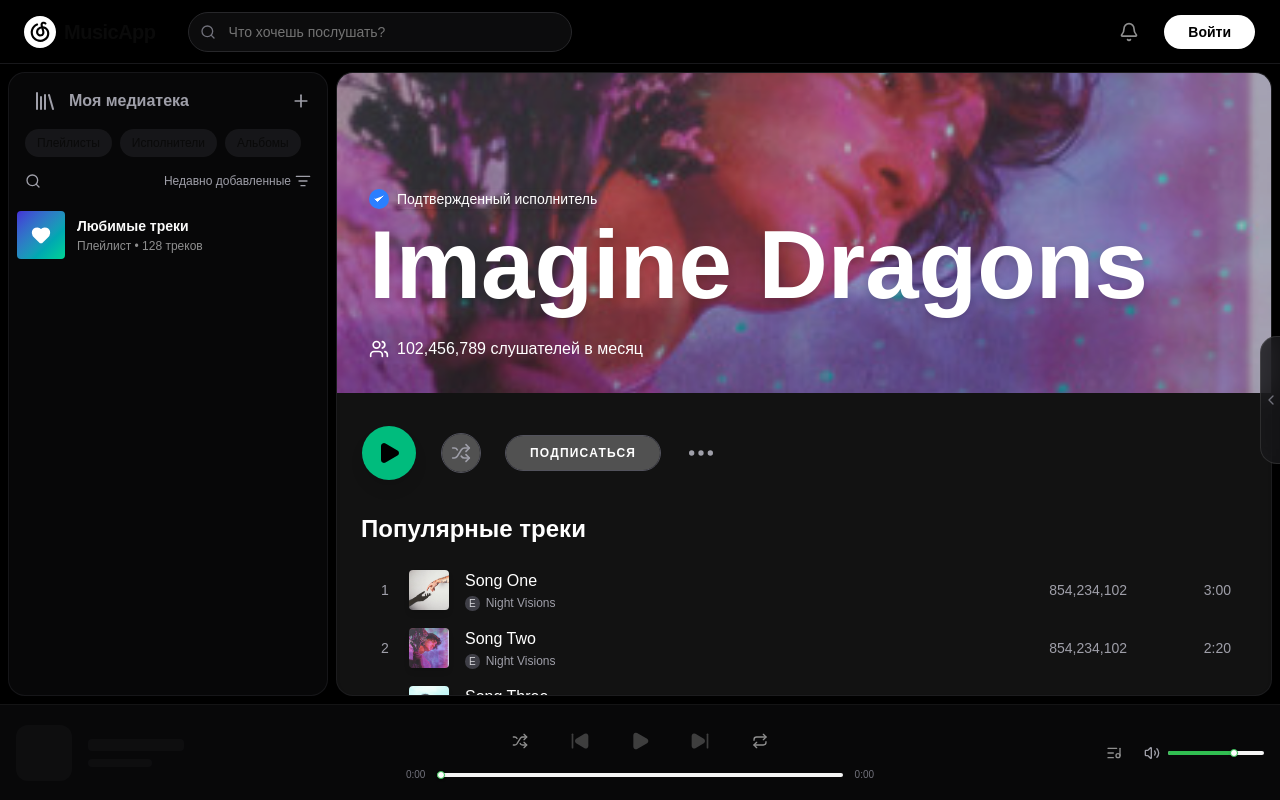
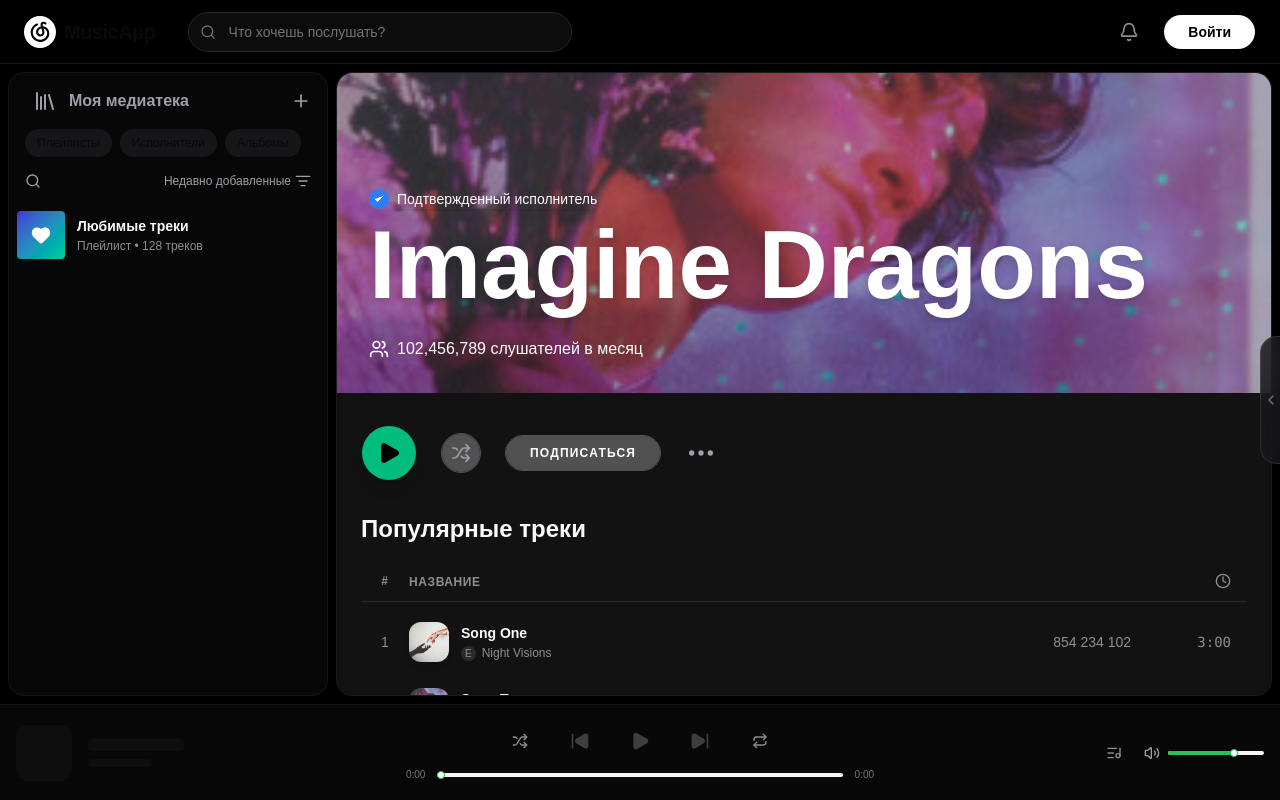
Before and after one commit to forinov22/Soundwave, a React (Vite) app in the folder soundwave.client/: page /artist/1 in a window 1280 px wide. Built offline with nearby package versions, Linux system fonts and the light colour scheme; no server answers.

Commit message:
added TrackTable.tsx

```diff
--- a/soundwave.client/src/pages/Home/components/PageLayout/AlbumDetailsPage.tsx
+++ b/soundwave.client/src/pages/Home/components/PageLayout/AlbumDetailsPage.tsx
@@ -12,11 +12,14 @@
 import { Button } from "@/components/ui/button";
 import type { Album } from "@/features/music/types";
 import { useMusic } from "@/features/music/lib/useMusic";
+import { usePlayerPlayback } from "@/features/player/lib/usePlayerPlayback";
 import { formatDuration } from "@/shared/lib/formatDuration";
 import { ActionIcon } from "@/shared/ui/ActionIcon";
+import { Typography } from "@/shared/ui/Typography";
+import { TrackTable } from "@/shared/ui/TrackTable";
+import { TrackRow } from "@/shared/ui/TrackRow";
 
 import type { LayoutOutletContext } from "../../MainLayout";
-import { usePlayerPlayback } from "@/features/player/lib/usePlayerPlayback";
 
 function AlbumDetailsPage() {
   const { setGradientBgColor } = useOutletContext<LayoutOutletContext>();
@@ -127,51 +130,48 @@
       </div>
 
       {/* Tracks Table */}
-      <div className="w-full">
-        <div className="grid grid-cols-[16px_4fr_3fr_1fr] gap-4 border-b border-zinc-800 px-4 py-2 text-xs font-bold tracking-wider text-zinc-400 uppercase">
-          <span>#</span>
-          <span>Название</span>
-          <span className="hidden md:block">Альбом</span>
-          <span className="flex justify-end">
-            <Clock className="size-4" />
-          </span>
-        </div>
-
-        <div className="mt-2 space-y-1">
-          {album.tracks.map((track, idx) => (
-            <div
-              key={track.id}
-              onClick={() => playAlbum(album.tracks, idx)}
-              className="group grid cursor-pointer grid-cols-[16px_4fr_3fr_1fr] items-center gap-4 rounded-lg px-4 py-3 transition-colors hover:bg-zinc-800/40"
-            >
-              <span className="text-sm text-zinc-500 group-hover:text-emerald-500">
-                {idx + 1}
-              </span>
-              <div className="flex items-center gap-3">
-                <img
-                  src={track.imageUrl}
-                  alt={track.title}
-                  className="size-10 rounded shadow-md"
-                />
-                <div>
-                  <div className="max-w-50 truncate font-medium text-white md:max-w-md">
-                    {track.title}
-                  </div>
-                  <div className="text-xs text-zinc-400 underline-offset-2 group-hover:text-zinc-300 hover:underline">
-                    {track.artistName}
-                  </div>
-                </div>
-              </div>
-              <span className="hidden text-sm text-zinc-400 md:block">
+      <TrackTable
+        data={album.tracks}
+        getKey={(t) => t.id}
+        onRowClick={(_, idx) => playAlbum(album.tracks, idx)}
+        columns={[
+          {
+            key: "track",
+            header: "Название",
+            width: "4fr",
+            render: (track) => (
+              <TrackRow
+                image={track.imageUrl}
+                title={track.title}
+                subtitle={track.artistName}
+                size="sm"
+              />
+            ),
+          },
+          {
+            key: "album",
+            header: "Альбом",
+            width: "3fr",
+            hideOnMobile: true,
+            render: () => (
+              <Typography variant="subtitle" size="sm">
                 {album.title}
-              </span>
-              <span className="flex justify-end text-sm text-zinc-400">
+              </Typography>
+            ),
+          },
+          {
+            key: "duration",
+            header: <Clock className="size-4" />,
+            width: "auto",
+            align: "right",
+            render: (track) => (
+              <Typography variant="subtitle" size="sm">
                 {formatDuration(track.durationSeconds)}
-              </span>
-            </div>
-          ))}
-        </div>
-      </div>
+              </Typography>
+            ),
+          },
+        ]}
+      />
     </div>
   );
 }
--- a/soundwave.client/src/pages/Home/components/PageLayout/ArtistDetailsPage.tsx
+++ b/soundwave.client/src/pages/Home/components/PageLayout/ArtistDetailsPage.tsx
@@ -7,12 +7,17 @@
   Users,
   Check,
   Plus,
+  Clock,
 } from "lucide-react";
 
+import { songsData, albumsData } from "@/assets/assets"; // Предположим, путь такой
+import { cn } from "@/lib/utils";
 import { Button } from "@/components/ui/button";
 import { MediaCard } from "@/shared/ui/MediaCard";
-import { songsData, albumsData } from "@/assets/assets"; // Предположим, путь такой
-import { cn } from "@/lib/utils";
+import { ActionIcon } from "@/shared/ui/ActionIcon";
+import { Typography } from "@/shared/ui/Typography";
+import { TrackRow } from "@/shared/ui/TrackRow";
+import { TrackTable } from "@/shared/ui/TrackTable";
 
 import type { LayoutOutletContext } from "../../MainLayout";
 
@@ -100,45 +105,74 @@
 
       {/* 3. Популярные треки */}
       <section className="mb-10">
-        <h2 className="mb-4 text-2xl font-bold text-white">Популярные треки</h2>
-        <div className="w-full">
-          {songsData.slice(0, 5).map((track, idx) => (
-            <div
-              key={track.id}
-              className="group grid cursor-pointer grid-cols-[16px_auto_1fr_auto_auto] items-center gap-4 rounded-lg px-4 py-2 text-zinc-400 transition-colors hover:bg-white/10"
-            >
-              <span className="flex w-4 justify-center text-sm">
-                <span className="group-hover:hidden">{idx + 1}</span>
-                <Play className="hidden size-3 fill-current text-white group-hover:block" />
-              </span>
-              <img
-                src={track.image}
-                className="size-10 rounded shadow-md"
-                alt=""
-              />
-              <div className="flex min-w-0 flex-col">
-                <span className="truncate font-medium text-white">
-                  {track.name}
-                </span>
-                <div className="mt-0.5 flex items-center gap-1.5">
-                  <span className="rounded-sm bg-zinc-700 px-1 text-[10px] text-zinc-300">
-                    E
-                  </span>
-                  <span className="truncate text-xs">Night Visions</span>
-                </div>
-              </div>
-              <span className="hidden text-sm md:block">854,234,102</span>
-              <div className="flex items-center gap-4">
-                <div className="flex w-8 justify-center">
-                  <Plus className="size-4 opacity-0 transition-opacity group-hover:opacity-100 hover:text-white" />
-                </div>
-                <span className="w-10 text-right text-sm">
+        <h2 className="mb-4 text-2xl font-bold text-text-primary">
+          Популярные треки
+        </h2>
+        <TrackTable
+          data={songsData.slice(0, 5)}
+          getKey={(t) => t.id}
+          onRowClick={() => {}}
+          columns={[
+            {
+              key: "track",
+              header: "Название",
+              width: "1fr",
+              render: (track) => (
+                <TrackRow
+                  image={track.image}
+                  title={track.name}
+                  subtitle="Night Visions"
+                  size="sm"
+                  subtitlePrefix={
+                    <span className="shrink-0 rounded-sm bg-white/10 px-1 text-[10px] text-text-secondary">
+                      E
+                    </span>
+                  }
+                />
+              ),
+            },
+            {
+              key: "plays",
+              // Нет header — над этой колонкой пусто
+              width: "auto",
+              hideOnMobile: true,
+              render: () => (
+                <Typography variant="subtitle" size="sm">
+                  854 234 102
+                </Typography>
+              ),
+            },
+            {
+              key: "actions",
+              width: "auto",
+              align: "right",
+              // Нет header — над плюсиком пусто
+              render: () => (
+                <ActionIcon
+                  icon={<Plus className="size-4" />}
+                  size="sm"
+                  label="Добавить"
+                  className="opacity-0 group-hover:opacity-100"
+                />
+              ),
+            },
+            {
+              key: "duration",
+              header: <Clock className="size-4" />,
+              width: "auto",
+              align: "right",
+              render: (track) => (
+                <Typography
+                  variant="subtitle"
+                  size="sm"
+                  className="w-10 text-right font-mono"
+                >
                   {track.duration}
-                </span>
-              </div>
-            </div>
-          ))}
-        </div>
+                </Typography>
+              ),
+            },
+          ]}
+        />
       </section>
 
       {/* 4. Секция Музыка с фильтрами */}
--- a/soundwave.client/src/pages/Home/components/PageLayout/ArtistDiscographyPage.tsx
+++ b/soundwave.client/src/pages/Home/components/PageLayout/ArtistDiscographyPage.tsx
@@ -9,7 +9,7 @@
   Heart,
   Plus,
   Clock,
-  MoreHorizontal
+  MoreHorizontal,
 } from "lucide-react";
 
 import { Button } from "@/components/ui/button";
@@ -22,84 +22,112 @@
 import { assets, songsData, albumsData } from "@/assets/assets";
 import { formatDuration } from "@/shared/lib/formatDuration";
 import { cn } from "@/lib/utils";
+import { Typography } from "@/shared/ui/Typography";
+import { ActionIcon } from "@/shared/ui/ActionIcon";
+import { TrackRow } from "@/shared/ui/TrackRow";
+import { TrackTable } from "@/shared/ui/TrackTable";
 
 // Суб-компонент для одного релиза в списке
-const ReleaseSection = ({ album, tracks }: { album: any, tracks: any[] }) => {
+const ReleaseSection = ({ album, tracks }: { album: any; tracks: any[] }) => {
   return (
-    <div className="mb-12 group/release">
+    <div className="group/release mb-12">
       {/* Шапка релиза */}
-      <div className="flex gap-6 mb-6">
-        <div className="relative size-36 md:size-44 flex-shrink-0 shadow-2xl">
-          <img src={album.image} alt={album.name} className="w-full h-full object-cover rounded-md" />
-          <div className="absolute inset-0 bg-black/20 opacity-0 group-hover/release:opacity-100 transition-opacity flex items-center justify-center">
-             <Button size="icon" className="size-12 rounded-full bg-emerald-500 text-black hover:scale-105 transition-transform">
-                <Play className="fill-current" />
-             </Button>
+      <div className="mb-6 flex gap-6">
+        <div className="relative size-36 flex-shrink-0 shadow-2xl md:size-44">
+          <img
+            src={album.image}
+            alt={album.name}
+            className="h-full w-full rounded-md object-cover"
+          />
+          <div className="absolute inset-0 flex items-center justify-center bg-black/20 opacity-0 transition-opacity group-hover/release:opacity-100">
+            <Button
+              size="icon"
+              className="size-12 rounded-full bg-emerald-500 text-black transition-transform hover:scale-105"
+            >
+              <Play className="fill-current" />
+            </Button>
           </div>
         </div>
 
         <div className="flex flex-col justify-end py-2">
-          <h2 className="text-2xl md:text-3xl font-bold text-white mb-2 hover:underline cursor-pointer">
+          <h2 className="mb-2 cursor-pointer text-2xl font-bold text-white hover:underline md:text-3xl">
             {album.name}
           </h2>
           <div className="flex items-center gap-1.5 text-sm font-medium text-zinc-400">
-            <span className="capitalize">{album.id % 2 === 0 ? "Альбом" : "Сингл"}</span>
+            <span className="capitalize">
+              {album.id % 2 === 0 ? "Альбом" : "Сингл"}
+            </span>
             <span>•</span>
             <span>2024</span>
             <span>•</span>
             <span>{tracks.length} треков</span>
           </div>
 
-          <div className="flex items-center gap-4 mt-6">
-             <Button size="icon" variant="ghost" className="rounded-full text-zinc-400 hover:text-white border border-zinc-800">
-               <Heart className="size-5" />
-             </Button>
-             <MoreHorizontal className="text-zinc-400 hover:text-white cursor-pointer" />
+          <div className="mt-6 flex items-center gap-4">
+            <Button
+              size="icon"
+              variant="ghost"
+              className="rounded-full border border-zinc-800 text-zinc-400 hover:text-white"
+            >
+              <Heart className="size-5" />
+            </Button>
+            <MoreHorizontal className="cursor-pointer text-zinc-400 hover:text-white" />
           </div>
         </div>
       </div>
 
       {/* Таблица треков этого релиза */}
-      <div className="w-full">
-        <div className="grid grid-cols-[16px_1fr_auto_auto] gap-4 px-4 py-2 border-b border-white/5 text-zinc-400 text-xs font-bold uppercase tracking-wider">
-          <span>#</span>
-          <span>Название</span>
-          <div className=""></div>
-          <div className="flex justify-center"><Clock className="size-4" /></div>
-        </div>
-
-        <div className="mt-2">
-          {tracks.map((track, idx) => (
-            <div
-              key={track.id}
-              className="grid grid-cols-[16px_1fr_auto_auto] gap-4 px-4 py-3 rounded-md hover:bg-white/5 group items-center transition-colors"
-            >
-              <div className="text-zinc-500 text-sm flex justify-center">
-                <span className="group-hover:hidden">{idx + 1}</span>
-                <Play className="size-3 hidden group-hover:block fill-current text-white" />
-              </div>
-
-              <div className="flex flex-col min-w-0">
-                <span className="text-white font-medium truncate">{track.name}</span>
-                <Link
-                  to={`/artist/1`}
-                  className="text-xs text-zinc-400 hover:underline hover:text-white transition-colors w-fit"
+      <TrackTable
+        data={tracks}
+        getKey={(t) => t.id}
+        onRowClick={() => {}}
+        columns={[
+          {
+            key: "track",
+            header: "Название",
+            width: "1fr",
+            render: (track) => (
+              <div className="flex min-w-0 flex-col">
+                <Typography variant="title" size="sm" truncate>
+                  {track.name}
+                </Typography>
+                <Typography
+                  variant="subtitle"
+                  size="xs"
+                  underlineOnHover
+                  onClick={() => {}}
                 >
                   Исполнитель
-                </Link>
+                </Typography>
               </div>
-
-              <div className="flex justify-end px-4">
-                <Plus className="size-4 text-zinc-500 opacity-0 group-hover:opacity-100 hover:text-white transition-all cursor-pointer" />
-              </div>
-
-              <div className="text-zinc-400 text-sm font-mono">
+            ),
+          },
+          {
+            key: "add",
+            width: "auto",
+            align: "right",
+            render: () => (
+              <ActionIcon
+                icon={<Plus className="size-4" />}
+                size="sm"
+                label="Добавить"
+                className="opacity-0 group-hover:opacity-100"
+              />
+            ),
+          },
+          {
+            key: "duration",
+            header: <Clock className="size-4" />,
+            width: "auto",
+            align: "right",
+            render: (track) => (
+              <Typography variant="subtitle" size="sm" className="font-mono">
                 {track.duration}
-              </div>
-            </div>
-          ))}
-        </div>
-      </div>
+              </Typography>
+            ),
+          },
+        ]}
+      />
     </div>
   );
 };
@@ -114,19 +142,22 @@
   const [isAsc, setIsAsc] = useState(false);
 
   return (
-    <div className="max-w-7xl mx-auto">
+    <div className="mx-auto max-w-7xl">
       {/* 1. Навигация и фильтры */}
-      <header className="flex flex-col md:flex-row md:items-center justify-between gap-4 mb-8 sticky top-0 bg-[#121212]/95 backdrop-blur-md z-30 py-4 -mx-2 px-2">
+      <header className="sticky top-0 z-30 -mx-2 mb-8 flex flex-col justify-between gap-4 bg-[#121212]/95 px-2 py-4 backdrop-blur-md md:flex-row md:items-center">
         <div className="flex items-center gap-4">
           <Button
             variant="ghost"
             size="icon"
             onClick={() => navigate(-1)}
-            className="rounded-full bg-black/40 hover:bg-black/60 text-white"
+            className="rounded-full bg-black/40 text-white hover:bg-black/60"
           >
             <ChevronLeft className="size-6" />
           </Button>
-          <Link to={`/artist/${id}`} className="text-2xl font-black text-white hover:underline">
+          <Link
+            to={`/artist/${id}`}
+            className="text-2xl font-black text-white hover:underline"
+          >
             Imagine Dragons
           </Link>
         </div>
@@ -135,13 +166,20 @@
           {/* Dropdown Фильтр */}
           <DropdownMenu>
             <DropdownMenuTrigger asChild>
-              <Button variant="secondary" className="bg-zinc-800/80 hover:bg-zinc-700 text-white rounded-full px-4 gap-2 border-none">
+              <Button
+                variant="secondary"
+                className="gap-2 rounded-full border-none bg-zinc-800/80 px-4 text-white hover:bg-zinc-700"
+              >
                 {filter} <ChevronDown className="size-4 opacity-50" />
               </Button>
             </DropdownMenuTrigger>
-            <DropdownMenuContent className="bg-zinc-900 border-zinc-800 text-white w-48">
+            <DropdownMenuContent className="w-48 border-zinc-800 bg-zinc-900 text-white">
               {["Все", "Альбомы", "Синглы и EP"].map((opt) => (
-                <DropdownMenuItem key={opt} onClick={() => setFilter(opt)} className="hover:bg-zinc-800 focus:bg-zinc-800 cursor-pointer">
+                <DropdownMenuItem
+                  key={opt}
+                  onClick={() => setFilter(opt)}
+                  className="cursor-pointer hover:bg-zinc-800 focus:bg-zinc-800"
+                >
                   {opt}
                 </DropdownMenuItem>
               ))}
@@ -151,20 +189,48 @@
           {/* Dropdown Сортировка */}
           <DropdownMenu>
             <DropdownMenuTrigger asChild>
-              <Button variant="secondary" className="bg-zinc-800/80 hover:bg-zinc-700 text-white rounded-full px-4 gap-2 border-none">
+              <Button
+                variant="secondary"
+                className="gap-2 rounded-full border-none bg-zinc-800/80 px-4 text-white hover:bg-zinc-700"
+              >
                 {sortBy}
-                {isAsc ? <ArrowUp className="size-4 text-emerald-500" /> : <ArrowDown className="size-4 text-emerald-500" />}
+                {isAsc ? (
+                  <ArrowUp className="size-4 text-emerald-500" />
+                ) : (
+                  <ArrowDown className="size-4 text-emerald-500" />
+                )}
               </Button>
             </DropdownMenuTrigger>
-            <DropdownMenuContent className="bg-zinc-900 border-zinc-800 text-white w-56">
-              <DropdownMenuItem onClick={() => setSortBy("По дате выхода")} className="justify-between cursor-pointer">
-                По дате выхода {sortBy === "По дате выхода" && (isAsc ? <ArrowUp className="size-3" /> : <ArrowDown className="size-3" />)}
+            <DropdownMenuContent className="w-56 border-zinc-800 bg-zinc-900 text-white">
+              <DropdownMenuItem
+                onClick={() => setSortBy("По дате выхода")}
+                className="cursor-pointer justify-between"
+              >
+                По дате выхода{" "}
+                {sortBy === "По дате выхода" &&
+                  (isAsc ? (
+                    <ArrowUp className="size-3" />
+                  ) : (
+                    <ArrowDown className="size-3" />
+                  ))}
               </DropdownMenuItem>
-              <DropdownMenuItem onClick={() => setSortBy("По имени релиза")} className="justify-between cursor-pointer">
-                По имени релиза {sortBy === "По имени релиза" && (isAsc ? <ArrowUp className="size-3" /> : <ArrowDown className="size-3" />)}
+              <DropdownMenuItem
+                onClick={() => setSortBy("По имени релиза")}
+                className="cursor-pointer justify-between"
+              >
+                По имени релиза{" "}
+                {sortBy === "По имени релиза" &&
+                  (isAsc ? (
+                    <ArrowUp className="size-3" />
+                  ) : (
+                    <ArrowDown className="size-3" />
+                  ))}
               </DropdownMenuItem>
-              <div className="h-px bg-zinc-800 my-1" />
-              <DropdownMenuItem onClick={() => setIsAsc(!isAsc)} className="text-xs text-emerald-500 font-bold uppercase cursor-pointer">
+              <div className="my-1 h-px bg-zinc-800" />
+              <DropdownMenuItem
+                onClick={() => setIsAsc(!isAsc)}
+                className="cursor-pointer text-xs font-bold text-emerald-500 uppercase"
+              >
                 Сменить направление
               </DropdownMenuItem>
             </DropdownMenuContent>
--- /dev/null
+++ b/soundwave.client/src/shared/ui/TrackTable.tsx
@@ -0,0 +1,112 @@
+import { Play } from "lucide-react";
+import { cn } from "@/lib/utils";
+
+export interface TrackTableColumn<T> {
+  key: string;
+  header?: React.ReactNode;
+  width?: string;
+  align?: "left" | "center" | "right";
+  hideOnMobile?: boolean;
+  render: (row: T, index: number) => React.ReactNode;
+}
+
+interface TrackTableProps<T> {
+  data: T[];
+  columns: TrackTableColumn<T>[];
+  onRowClick?: (row: T, index: number) => void;
+  showIndex?: boolean;
+  getKey: (row: T) => string | number;
+  className?: string;
+}
+
+// Общие классы для лейблов хедера — инлайновые, не блочные
+const headerLabelClass =
+  "text-xs font-bold uppercase tracking-wider text-text-secondary";
+
+export function TrackTable<T>({
+  data,
+  columns,
+  onRowClick,
+  showIndex = true,
+  getKey,
+  className,
+}: Readonly<TrackTableProps<T>>) {
+  const gridCols = [
+    showIndex ? "16px" : null,
+    ...columns.map((col) => col.width ?? "1fr"),
+  ]
+    .filter(Boolean)
+    .join(" ");
+
+  return (
+    <div className={cn("w-full", className)}>
+      {/* Хедер — span везде, никаких блочных тегов внутри ячеек */}
+      <div
+        style={{ gridTemplateColumns: gridCols }}
+        className="grid items-center gap-4 border-b border-track-divider px-4 py-2"
+      >
+        {showIndex && (
+          <span className={cn(headerLabelClass, "block w-4 text-center")}>
+            #
+          </span>
+        )}
+        {columns.map((col) => (
+          <div
+            key={col.key}
+            className={cn(
+              "min-w-0",
+              col.hideOnMobile && "hidden md:block",
+              col.align === "right" && "flex justify-end",
+              col.align === "center" && "flex justify-center",
+            )}
+          >
+            {/* header может быть строкой или ReactNode (иконка Clock) */}
+            {col.header != null && (
+              <span className={headerLabelClass}>{col.header}</span>
+            )}
+          </div>
+        ))}
+      </div>
+
+      {/* Строки */}
+      <div className="mt-2 space-y-0.5">
+        {data.map((row, idx) => (
+          <div
+            key={getKey(row)}
+            style={{ gridTemplateColumns: gridCols }}
+            onClick={() => onRowClick?.(row, idx)}
+            className={cn(
+              "group grid items-center gap-4 rounded-lg px-4 py-3 transition-colors",
+              "hover:bg-track-row-hover",
+              onRowClick && "cursor-pointer",
+            )}
+          >
+            {/* Индекс: номер скрывается при ховере, Play появляется */}
+            {showIndex && (
+              <div className="flex w-4 items-center justify-center">
+                <span className="text-sm text-text-secondary group-hover:hidden">
+                  {idx + 1}
+                </span>
+                <Play className="hidden size-3 fill-current text-text-primary group-hover:block" />
+              </div>
+            )}
+
+            {columns.map((col) => (
+              <div
+                key={col.key}
+                className={cn(
+                  "min-w-0",
+                  col.hideOnMobile && "hidden md:block",
+                  col.align === "right" && "flex justify-end",
+                  col.align === "center" && "flex justify-center",
+                )}
+              >
+                {col.render(row, idx)}
+              </div>
+            ))}
+          </div>
+        ))}
+      </div>
+    </div>
+  );
+}
```
